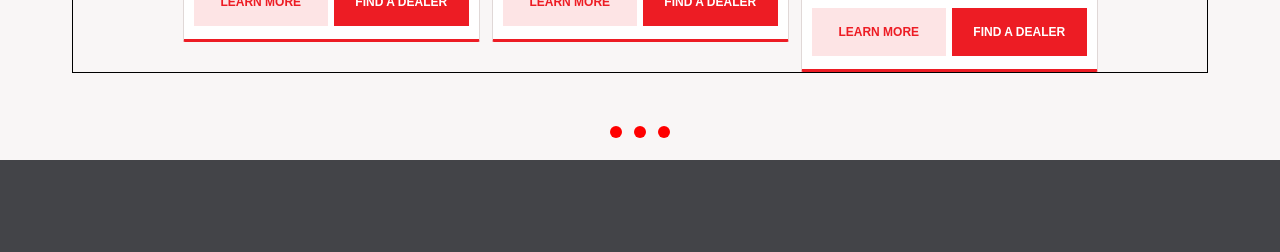
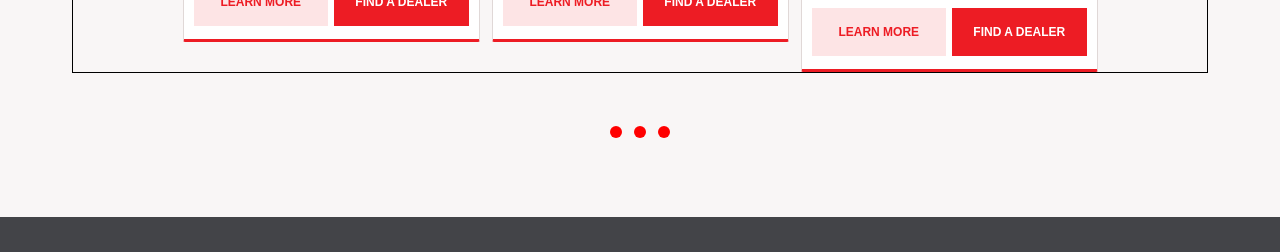
Before and after one commit to berkantavs/alca-digital, a Nuxt app: page / in a window 1280 px wide. Shown: the part 1380-1632 px from the top of the page. Built offline with nearby package versions, Linux system fonts and the light colour scheme.

Commit message:
swiper pagination bug fix

```diff
--- a/src/assets/scss/main.scss
+++ b/src/assets/scss/main.scss
@@ -203,7 +203,7 @@ body {
 }
 .pagination-swiper {
   margin-top: 48px;
-  margin-bottom: 72px;
+  padding-bottom: 72px;
   @media (max-width: 992px) {
     margin-top: 12px;
     margin-bottom: 36px;
```
